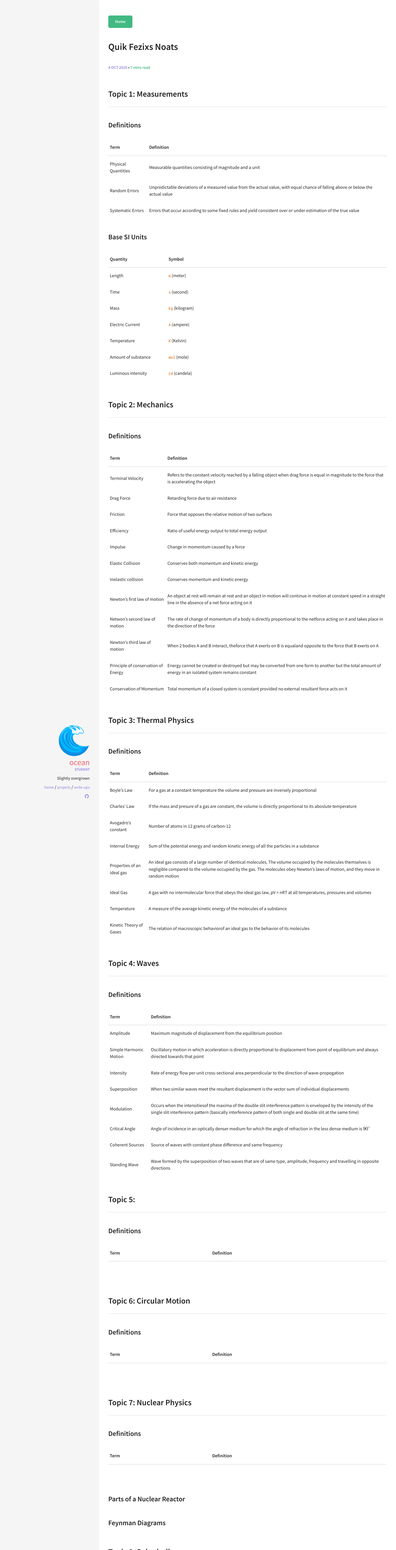
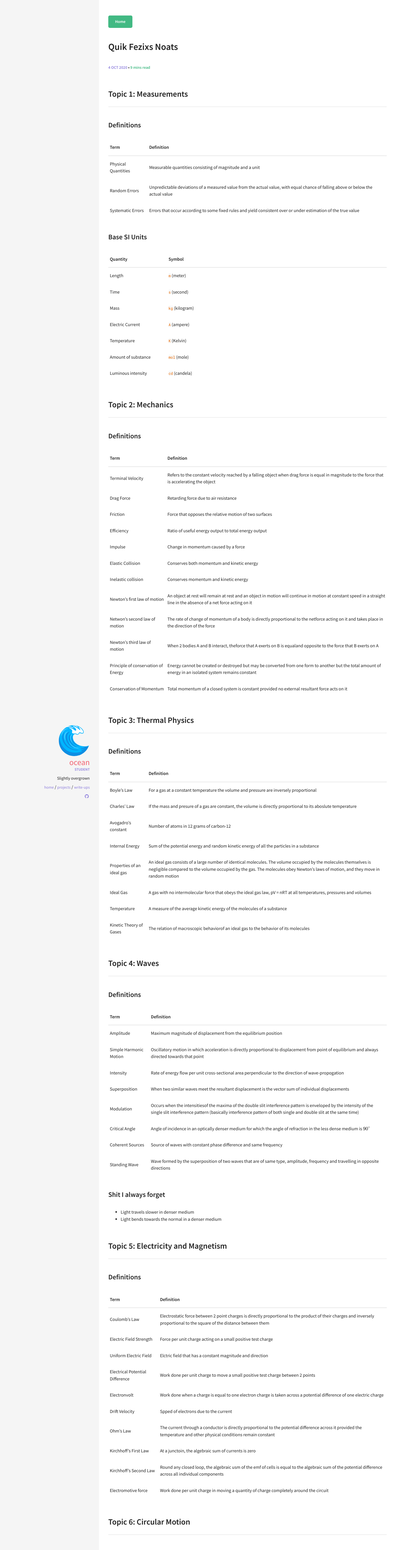
Before and after one commit to Oceankoh/oceankoh.github.io, a Jekyll site: the page built from _notes/2020-10-04-Hidden-Physics-Notes.md, in a window 1280 px wide. Shown: the whole page at 31% size. Built offline with Jekyll 4.4.1, drawn with Linux system fonts in a browser that asks for light colours; formulas are drawn with MathJax 3; a script that is not in the unit is left out.

Commit message:
topic 5 added definitions

```diff
--- a/_notes/2020-10-04-Hidden-Physics-Notes.md
+++ b/_notes/2020-10-04-Hidden-Physics-Notes.md
@@ -73,13 +73,27 @@ title: Quik Fezixs Noats
 |Coherent Sources|Source of waves with constant phase difference and same frequency|
 |Standing Wave|Wave formed by the superposition of two waves that are of same type, amplitude, frequency and travelling in opposite directions|
 
+### Shit I always forget
 
-## Topic 5:
+- Light travels slower in denser medium
+- Light bends towards the normal in a denser medium
+
+## Topic 5: Electricity and Magnetism
 ### Definitions
 
 |Term|Definition|
 |:---|:---|
-|||
+|Coulomb's Law|Electrostatic force between 2 point charges is directly proportional to the product of their charges and inversely proportional to the square of the distance between them|
+|Electric Field Strength|Force per unit charge acting on a small positive test charge|
+|Uniform Electric Field|Elctric field that has a constant magnitude and direction|
+|Electrical Potential Difference|Work done per unit charge to move a small positive test charge between 2 points|
+|Electronvolt|Work done when a charge is equal to one electron charge is taken across a potential difference of one electric charge|
+|Drift Velocity|Spped of electrons due to the current|
+|Ohm's Law|The current through a conductor is directly proportional to the potential difference across it provided the temperature and other physical conditions remain constant|
+|Kirchhoff's First Law|At a junctoin, the algebraic sum of currents is zero|
+|Kirchhoff's Second Law|Round any closed loop, the algebraic usm of the emf of cells is equal to the algebraic sum of the potential difference across all individual components|
+|Electromotive force|Work done per unit charge in moving a quantity of charge completely around the circuit|
+
 
 ## Topic 6: Circular Motion
 ### Definitions
```
